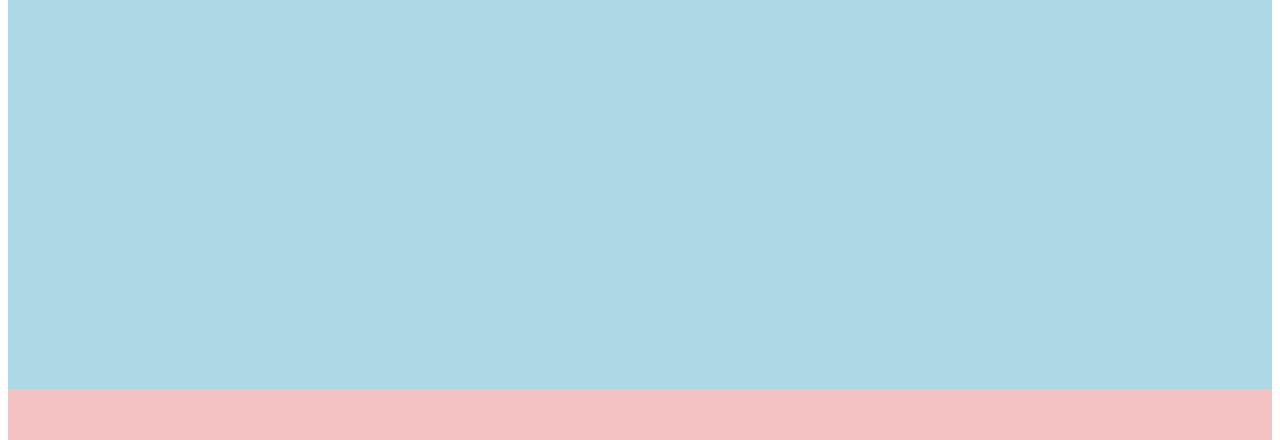
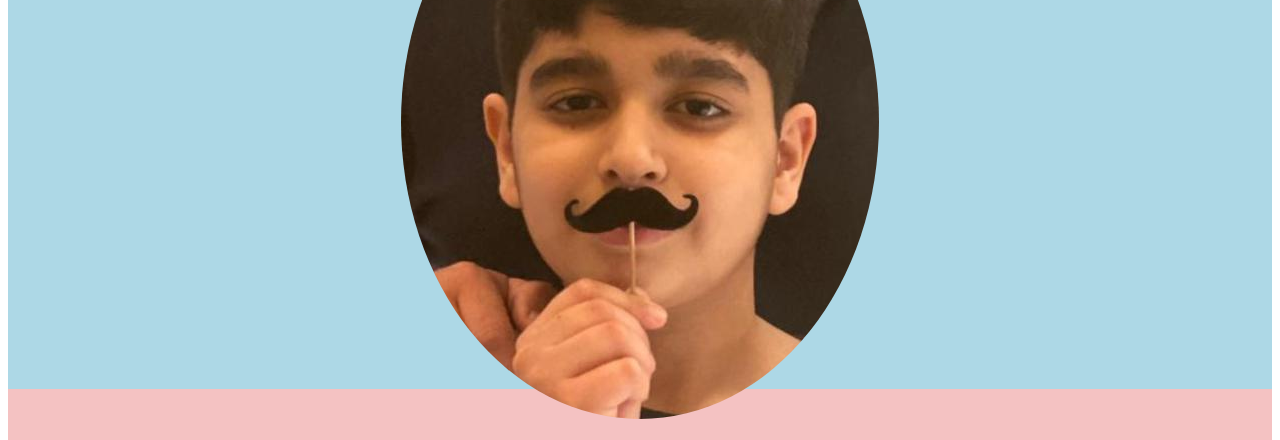
Before and after one commit to CoderAyaan/My-Personal-Website, a plain HTML site: page index.html in a window 1280 px wide. Shown: the part 183-623 px from the top of the page. Drawn offline with Linux system fonts and the light colour scheme; a script that the page names is missing.

Commit message:
Add files via upload

```diff
--- a/index.html
+++ b/index.html
@@ -9,7 +9,7 @@
     <body>
         <section id="welcome">
             <div>
-                <img id=profile src="">
+                <img id=profile src="me.png">
                 <h1>Hi My Name is<br><span id="name">Ayaan</span></h1>
             </div>
         </section>
```
Also changed, not shown: me.png (added).
